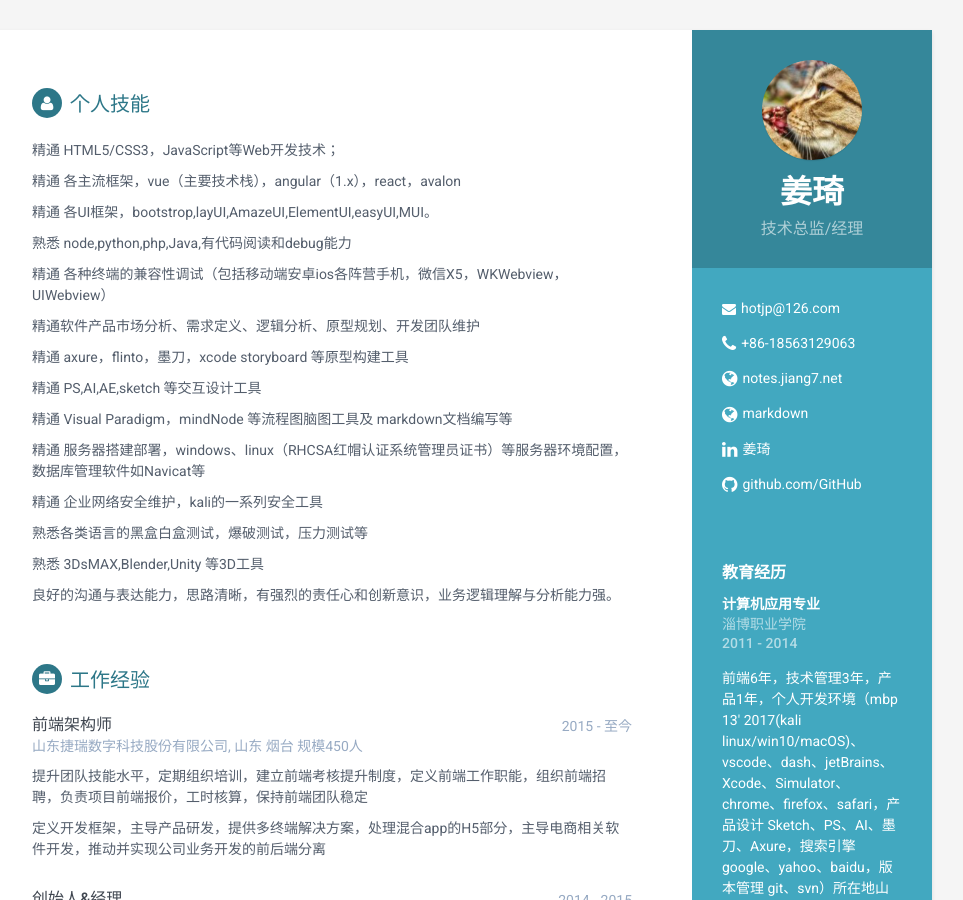
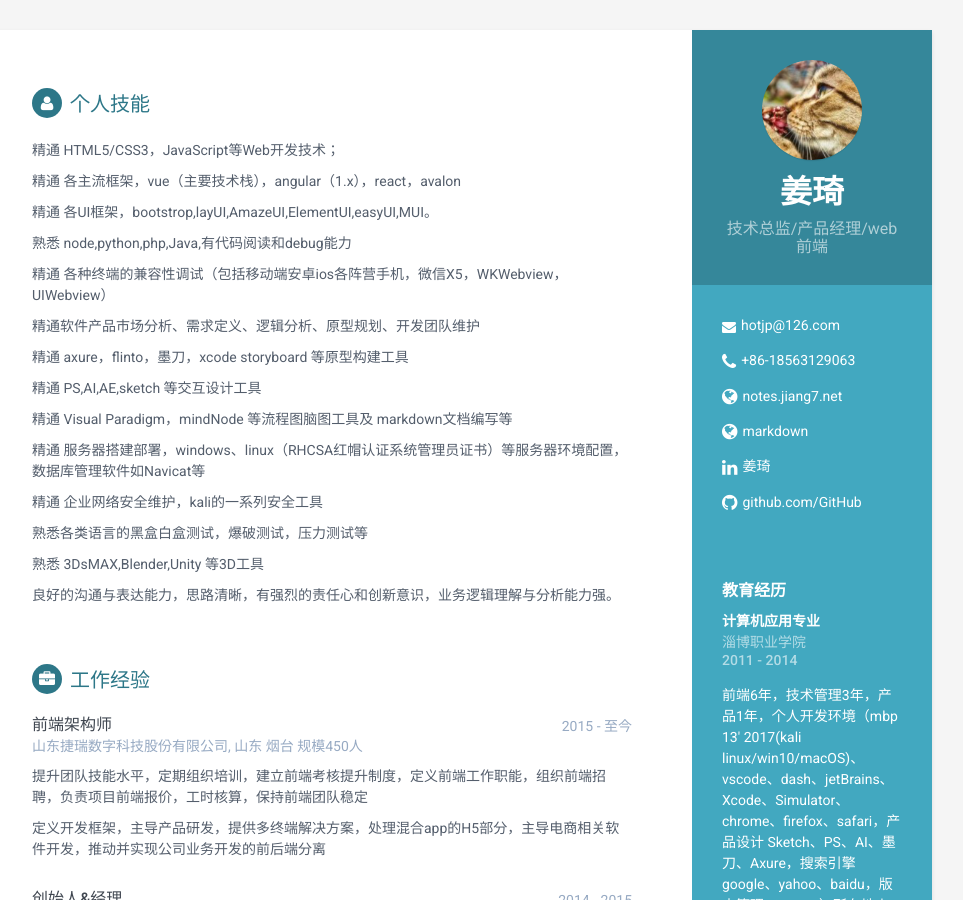
Before and after one commit to hotjp/introduce, a Jekyll site: the page built from index.html, in a window 1280 px wide and 900 px high. Shown: the whole window, without its empty margins (188-1151 px from the left). Built offline with Jekyll 4.4.1, drawn with Linux system fonts in a browser that asks for light colours.

Commit message:
edit tag

```diff
--- a/_config.yml
+++ b/_config.yml
@@ -14,7 +14,7 @@ baseurl: '' #change it according to your repository name
 
 #Profile information
 name: 姜琦
-tagline: 技术总监/经理
+tagline: 技术总监/产品经理/web前端
 pic: profile.png  #place a 100x100 picture inside /assets/images/ folder and provide the name of the file below
 
 #sidebar links
```
